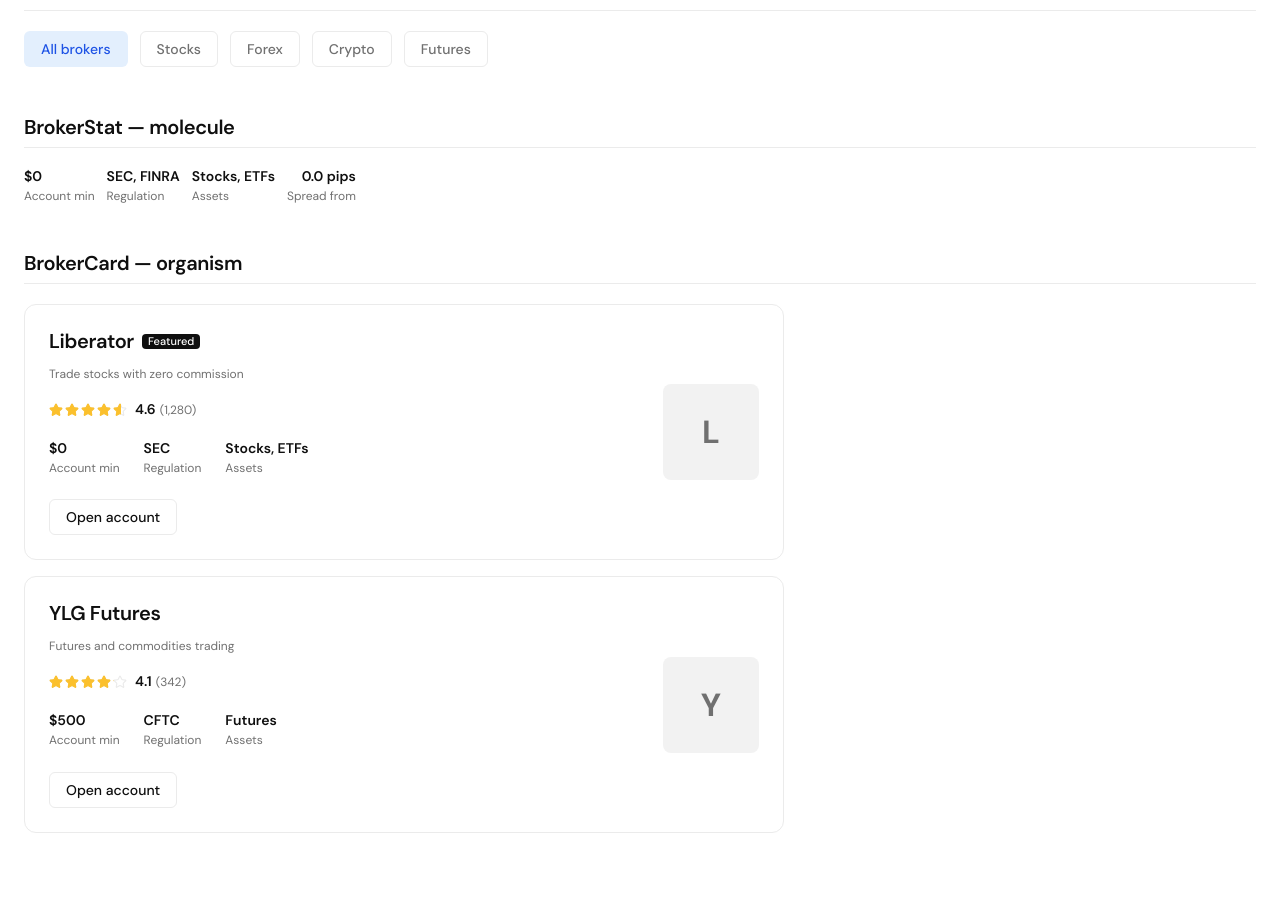
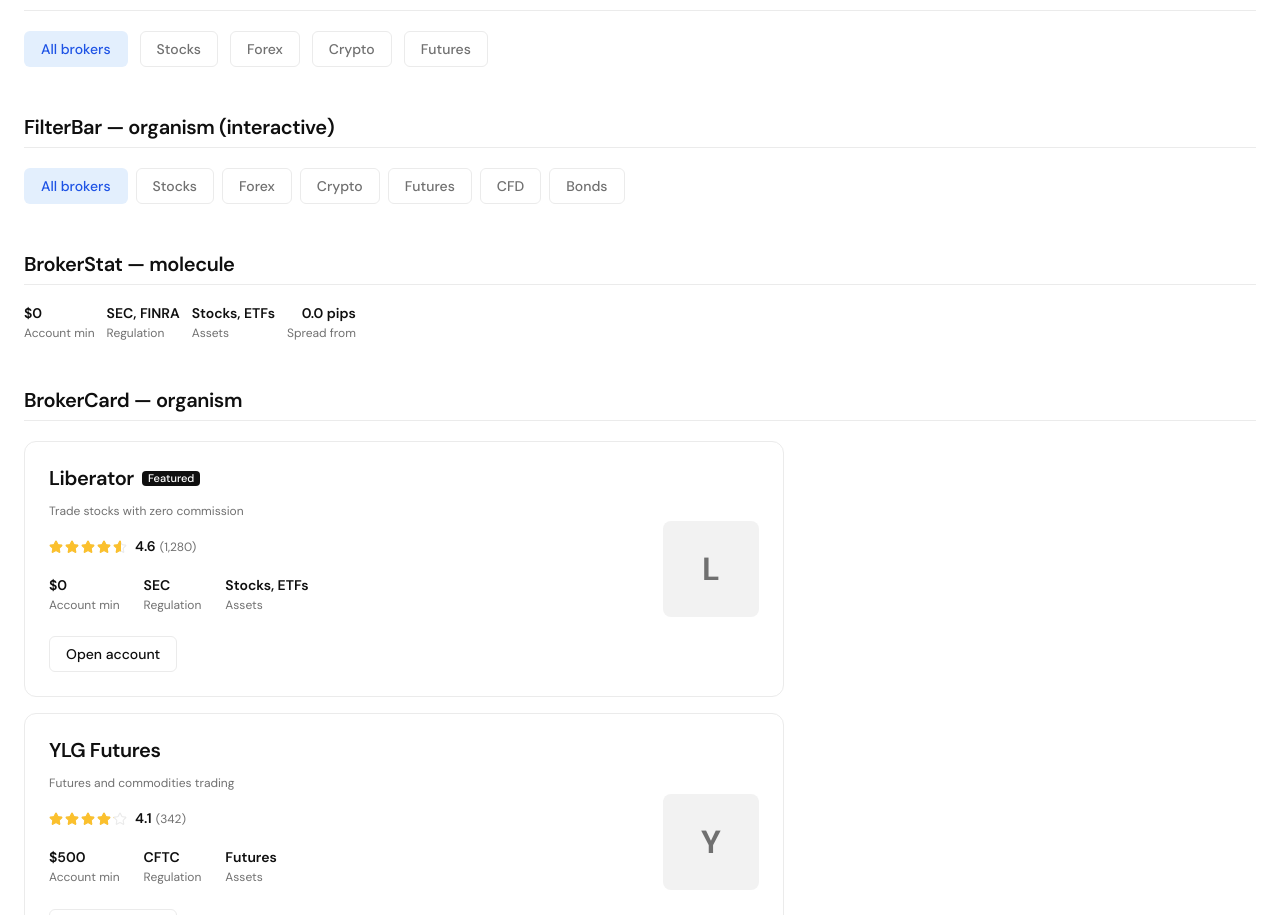
Before and after one commit to ryan-azendo/trading-view-replica, a Next.js app: page /design-system in a window 1280 px wide. Shown: the part 4027-4942 px from the top of the page. Built offline with nearby package versions, Linux system fonts and the light colour scheme.

Commit message:
add: filter bar organism with selection state

```diff
--- a/src/app/design-system/page.tsx
+++ b/src/app/design-system/page.tsx
@@ -9,6 +9,7 @@ import { RatingDisplay } from "@/components/molecules/RatingDisplay";
 import { FilterTab } from "@/components/molecules/FilterTab";
 import { BrokerStat } from "@/components/molecules/BrokerStat";
 import { BrokerCard } from "@/components/organisms/BrokerCard";
+import { FilterBar } from "@/components/organisms/FilterBar";
 import styles from "./page.module.css";
 
 const SEMANTIC_COLORS = [
@@ -288,6 +289,21 @@ export default function FoundationPage() {
           </div>
         </Section>
 
+        <Section title="FilterBar — organism (interactive)">
+          <FilterBar
+            defaultValue="all"
+            options={[
+              { id: "all", label: "All brokers" },
+              { id: "stocks", label: "Stocks" },
+              { id: "forex", label: "Forex" },
+              { id: "crypto", label: "Crypto" },
+              { id: "futures", label: "Futures" },
+              { id: "cfd", label: "CFD" },
+              { id: "bonds", label: "Bonds" },
+            ]}
+          />
+        </Section>
+
         <Section title="BrokerStat — molecule">
           <div className={styles.btnRow}>
             <BrokerStat label="Account min" value="$0" />
--- /dev/null
+++ b/src/components/organisms/FilterBar.module.css
@@ -0,0 +1,18 @@
+/* ============================================================
+   FILTER BAR (organism)
+   Horizontally-scrollable row of FilterTabs. Scrollbar hidden
+   for a clean filter strip (TradingView-style).
+   ============================================================ */
+
+.bar {
+  display: flex;
+  gap: var(--space-2);
+  overflow-x: auto;
+  /* hide scrollbar but keep scrollability */
+  scrollbar-width: none;
+  -ms-overflow-style: none;
+}
+
+.bar::-webkit-scrollbar {
+  display: none;
+}
--- /dev/null
+++ b/src/components/organisms/FilterBar.tsx
@@ -0,0 +1,65 @@
+"use client";
+
+import { useState, type HTMLAttributes } from "react";
+import { FilterTab } from "@/components/molecules/FilterTab";
+import styles from "./FilterBar.module.css";
+
+export interface FilterOption {
+  id: string;
+  label: string;
+}
+
+export interface FilterBarProps
+  extends Omit<HTMLAttributes<HTMLDivElement>, "onChange"> {
+  options: FilterOption[];
+  /** Controlled selected id. */
+  value?: string;
+  /** Initial selected id (uncontrolled). Defaults to the first option. */
+  defaultValue?: string;
+  onChange?: (id: string) => void;
+  /** Accessible group label. */
+  ariaLabel?: string;
+}
+
+/**
+ * FilterBar — organism. A horizontally-scrollable group of FilterTabs that
+ * manages single-selection. Works controlled (`value` + `onChange`) or
+ * uncontrolled (`defaultValue`).
+ */
+export function FilterBar({
+  options,
+  value,
+  defaultValue,
+  onChange,
+  ariaLabel = "Filter brokers",
+  className,
+  ...rest
+}: FilterBarProps) {
+  const isControlled = value !== undefined;
+  const [internal, setInternal] = useState(defaultValue ?? options[0]?.id);
+  const selected = isControlled ? value : internal;
+
+  const handleSelect = (id: string) => {
+    if (!isControlled) setInternal(id);
+    onChange?.(id);
+  };
+
+  return (
+    <div
+      role="group"
+      aria-label={ariaLabel}
+      className={[styles.bar, className].filter(Boolean).join(" ")}
+      {...rest}
+    >
+      {options.map((option) => (
+        <FilterTab
+          key={option.id}
+          checked={selected === option.id}
+          onClick={() => handleSelect(option.id)}
+        >
+          {option.label}
+        </FilterTab>
+      ))}
+    </div>
+  );
+}
```
